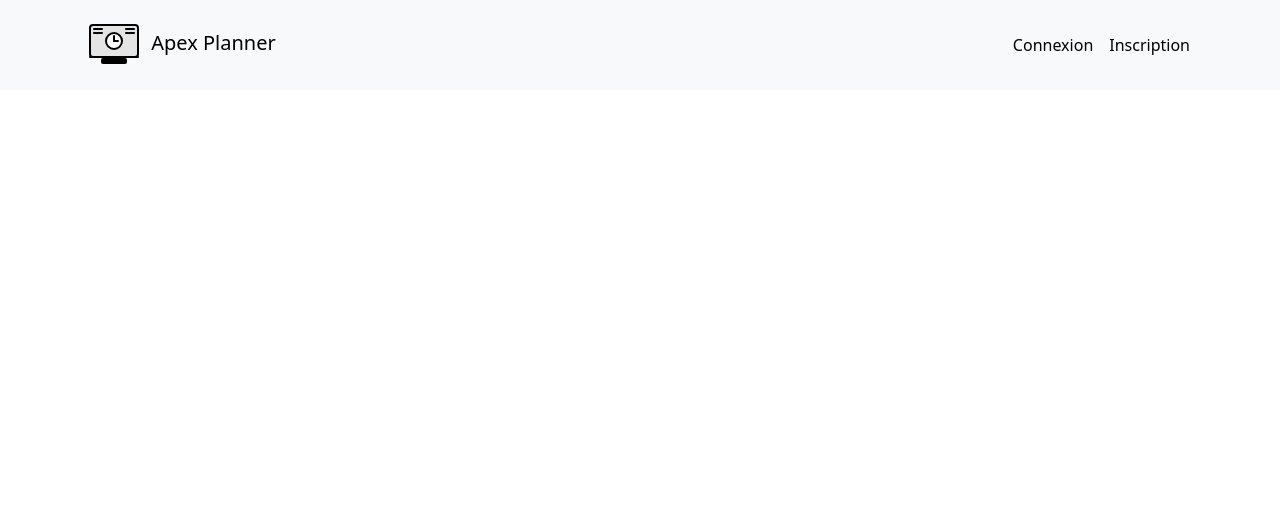
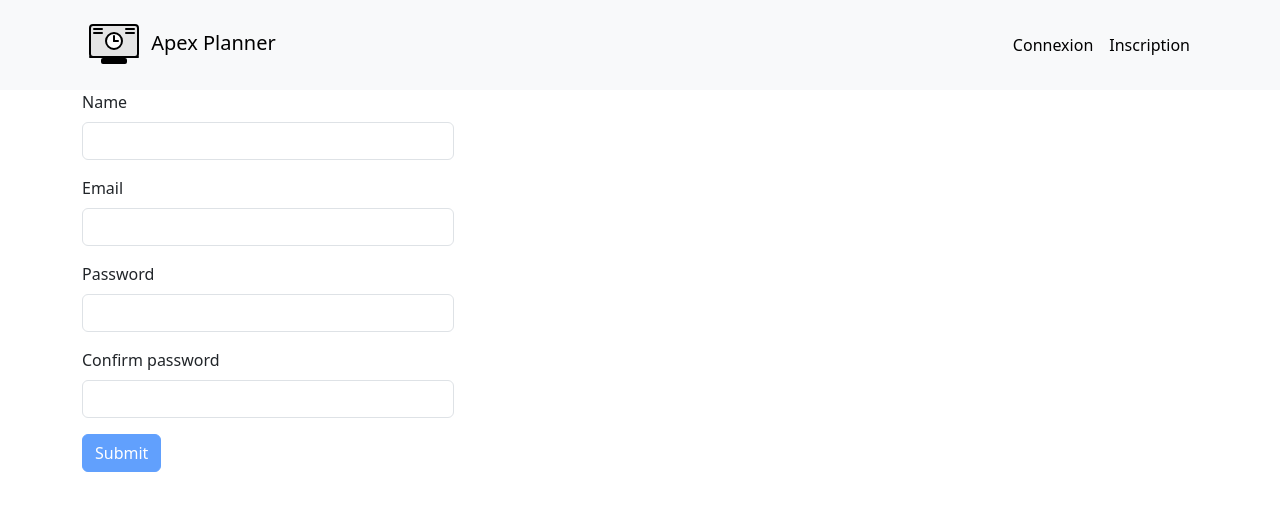
Before and after one commit to RealApexMan/apex-plannerx, an Angular app: page /signup in a window 1280 px wide. Before the commit this address led to /. Shown: the top 510 px of the page. Built offline with nearby package versions, Linux system fonts and the light colour scheme.

Commit message:
Create signup form

```diff
--- a/src/app/app.routes.ts
+++ b/src/app/app.routes.ts
@@ -1,5 +1,6 @@
 import { Routes } from '@angular/router';
 import { HomePageComponent } from './visitor/home/home.page.component';
+import { SignupPageComponent } from './visitor/signup/signup.page.component';
 
 
 export const routes: Routes = [
@@ -7,5 +8,10 @@ export const routes: Routes = [
         path: '',
         component: HomePageComponent,
         title: 'Apex Planner'
+    },
+    {
+        path: 'signup',
+        component: SignupPageComponent,
+        title: 'Signup'
     }
 ];
--- /dev/null
+++ b/src/app/visitor/signup/signup.page.component.html
@@ -0,0 +1,64 @@
+<div class="container">
+    <div class="rox justify-content-center">
+        <div class="col-4">
+            <form (ngSubmit)="onSubmit()" #signupForm="ngForm">
+                <!-- NAME -->
+                 <div class="mb-3">
+                    <label for="name" class="form-label">Name</label>
+                    <input
+                        #nameField="ngModel"
+                        [(ngModel)]="name"
+                        type="text"
+                        name="name"
+                        class="form-control"
+                        id="name"
+                        required
+                        maxlength="50"
+                    />
+                 </div>
+                 @if(nameField.dirty && nameField.hasError('required')) {
+                    <div class="form-text text-danger">Name is required.</div>
+                 }
+                 <!-- EMAIL -->
+                  <div class="mb-3">
+                    <label for="email" class="form-label">Email</label>
+                    <input
+                        type="email"
+                        id="email"
+                        class="form-control"
+                        autocomplete="email"
+                    />
+                  </div>
+                 <!-- PASSWORD -->
+                  <div class="mb-3">
+                    <label for="password" class="form-label">Password</label>
+                    <input
+                        type="password"
+                        id="password"
+                        class="form-control"
+                        autocomplete="new-password"
+                    />
+                  </div>
+                  <!-- CONFIRM PASSWORD -->
+                   <div class="mb-3">
+                    <label for="confirm-password" class="form-label">
+                        Confirm password
+                    </label>
+                    <input
+                        type="password"
+                        id="confirm-password"
+                        class="form-control"
+                        autocapitalize="new-password"
+                    />
+                   </div>
+                   <button
+                    type="submit"
+                    class="btn btn-primary"
+                    [disabled]="signupForm.invalid"
+                   >
+                    Submit
+                   </button>
+            </form>
+        </div>
+    </div>
+</div>
--- /dev/null
+++ b/src/app/visitor/signup/signup.page.component.ts
@@ -0,0 +1,25 @@
+import { Component, computed, signal } from '@angular/core';
+import { FormsModule } from '@angular/forms';
+
+@Component({
+  standalone: true,
+  imports: [FormsModule],
+  templateUrl: './signup.page.component.html',
+  styleUrl: './signup.page.component.scss'
+})
+export class SignupPageComponent {
+
+  readonly name = signal('');
+  readonly email = signal('');
+  readonly password = signal('');
+  readonly confirmPassword = signal('');
+
+  readonly isPasswordMatchValid = computed(
+    () => this.password() === this.confirmPassword()
+  );
+
+  onSubmit() {
+    console.log('Form submitted')
+  }
+
+}
```
Also changed, not shown: src/app/visitor/signup/signup.page.component.scss (added), 1 other file (tests, documents, lock files or other folders).
